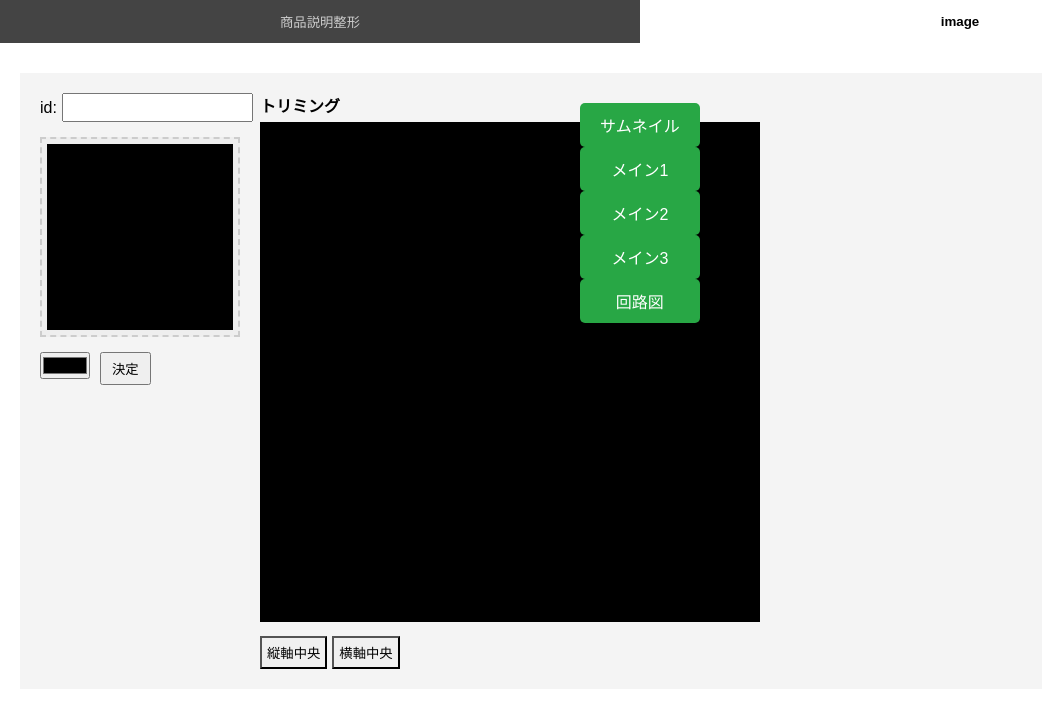
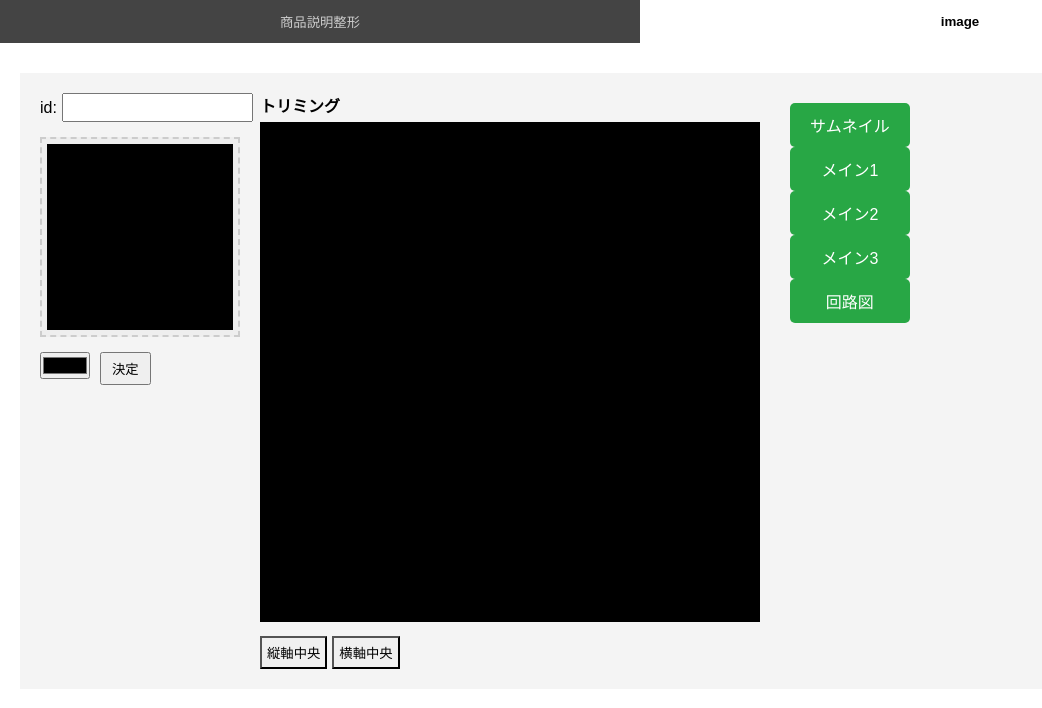
Before and after one commit to N-Kos-mk/kospage, a plain HTML site: page mrt/index.html in a window 1280 px wide. Both pictures are taken after a click on the button "image". Shown: the whole page, without its empty margins (0-1042 px from the left). Drawn offline with Linux system fonts and the light colour scheme.

Commit message:
Update image.css

```diff
--- a/mrt/css/image.css
+++ b/mrt/css/image.css
@@ -80,6 +80,7 @@
     display: flex;
     flex-direction: column;
     gap: 5px;
+    width: 510px;
 }
 
 .funcbody .output-area label {
```
